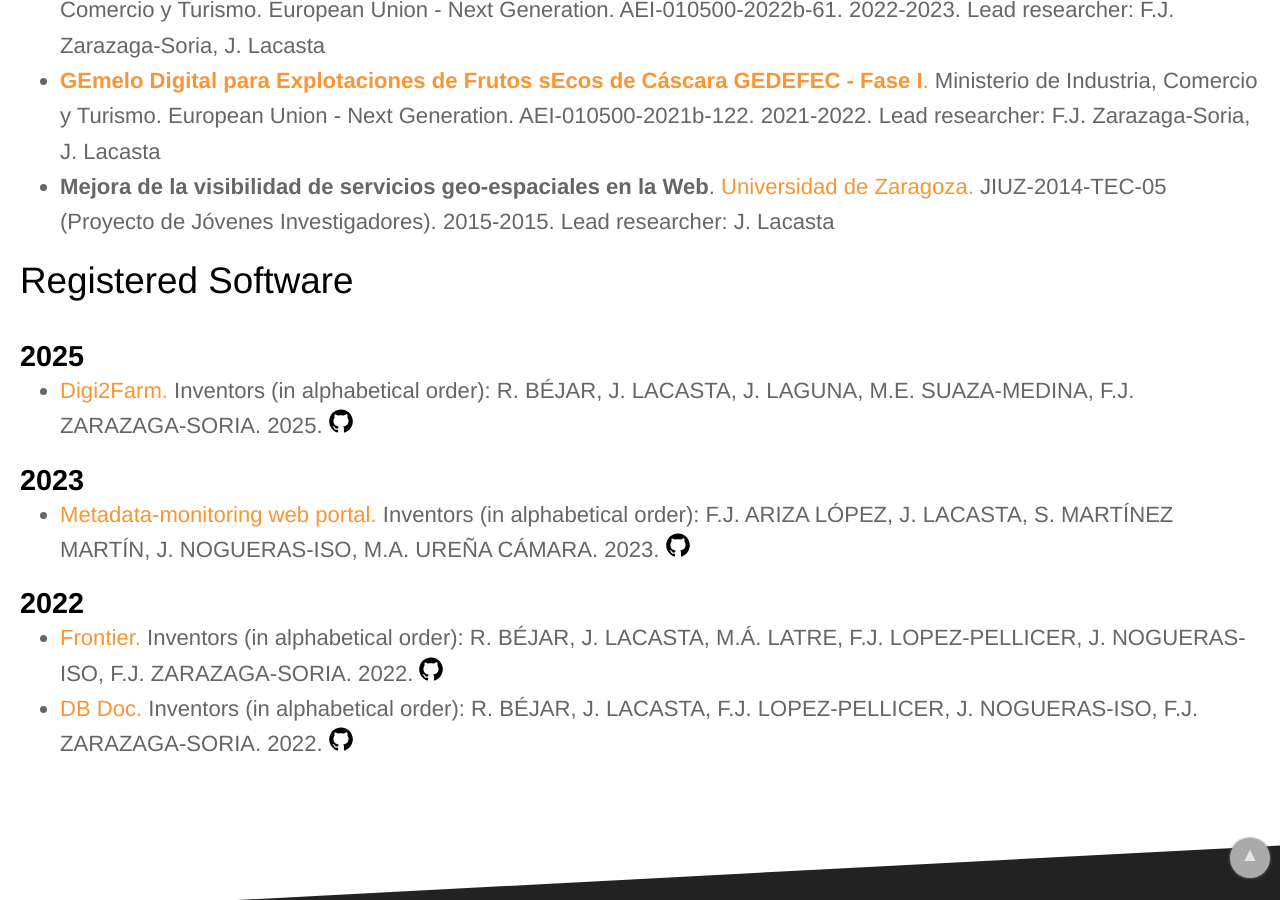
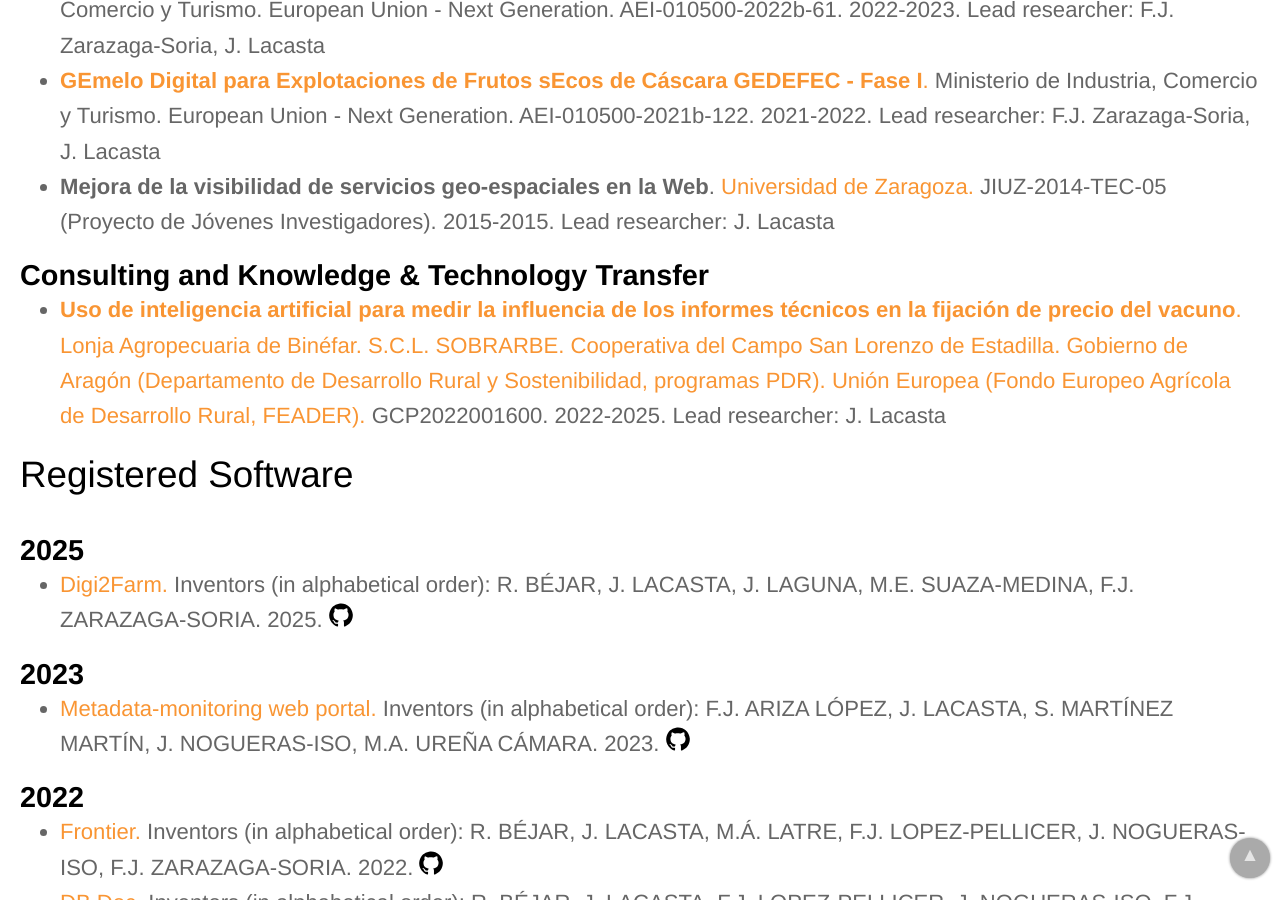
Before and after one commit to IAAA-Lab/IAAA-Lab.github.io, a Jekyll site: the page built from _staff/jlacasta.md, in a window 1280 px wide and 900 px high, scrolled down 14331 px. Built offline with Jekyll 4.4.1, drawn with Linux system fonts in a browser that asks for light colours.

Commit message:
Inclusión proyecto Lonja vacuno

```diff
--- a/_data/projects-otri.yml
+++ b/_data/projects-otri.yml
@@ -1,3 +1,19 @@
+- title: "Uso de inteligencia artificial para medir la influencia de los informes técnicos en la fijación de precio del vacuno"
+  url: https://www.informelonja.es
+  organizations:
+  - organization: Lonja Agropecuaria de Binéfar
+    organization_url: https://www.lonjabinefar.es
+  - organization: S.C.L. SOBRARBE
+    organization_url: https://www.sclas.com
+  - organization: Cooperativa del Campo San Lorenzo de Estadilla
+    organization_url: https://cooperativaestadilla.es
+  - organization: Gobierno de Aragón (Departamento de Desarrollo Rural y Sostenibilidad, programas PDR)
+    organization_url: https://www.aragon.es
+  - organization: Unión Europea (Fondo Europeo Agrícola de Desarrollo Rural, FEADER)
+    organization_url: https://ec.europa.eu/regional_policy/es/policy/what/glossary/e/european-agricultural-fund-for-rural-development
+  reference: GCP2022001600
+  years: 2022-2025
+  main_researcher: J. Lacasta
 - title: "APOYAS: Agricultura de Precisión en Almendro y Olivar de Secano"
   organizations:
   - organization: COOP del Campo Nuestra Señora de los Pueyos
```
